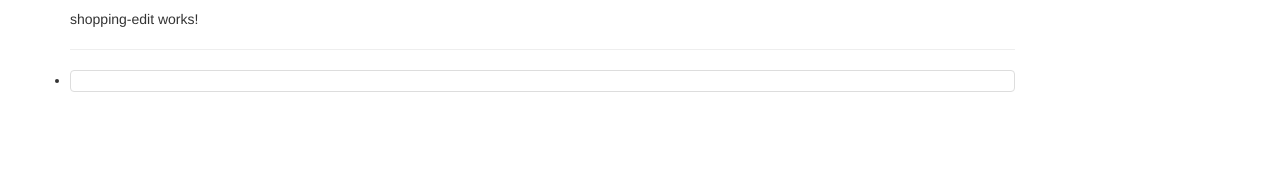
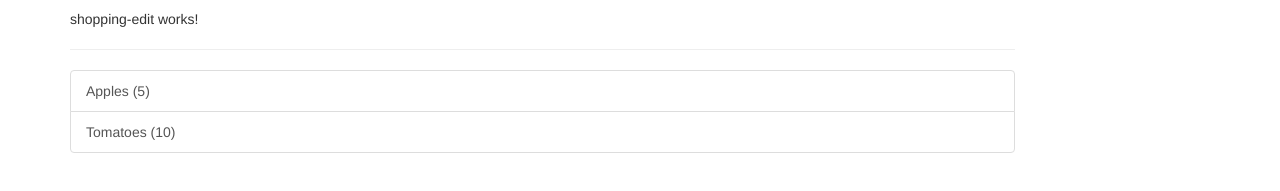
Before and after one commit to doug-newton/angular-udemy-course-project, an Angular app: page / in a window 1280 px wide. Shown: the part 239-430 px from the top of the page. Built offline with nearby package versions, Linux system fonts and the light colour scheme.

Commit message:
display dummy ingredients

```diff
--- a/src/app/shopping-list/shopping-list.component.html
+++ b/src/app/shopping-list/shopping-list.component.html
@@ -3,9 +3,10 @@
         <app-shopping-edit></app-shopping-edit>
         <hr>
         <ul class="list-group">
-            <li>
-                <a href="#" class="list-group-item" style="cursor:pointer"></a>
-            </li>
+                <a href="#" class="list-group-item" style="cursor:pointer"
+                *ngFor="let ingredient of ingredients">
+                {{ingredient.name}} ({{ingredient.amount}})
+            </a>
         </ul>
     </div>
 </div>
--- a/src/app/shopping-list/shopping-list.component.ts
+++ b/src/app/shopping-list/shopping-list.component.ts
@@ -1,4 +1,5 @@
 import { Component, OnInit } from '@angular/core';
+import { Ingredient } from '../shared/ingredient.model';
 
 @Component({
   selector: 'app-shopping-list',
@@ -7,7 +8,10 @@
 })
 export class ShoppingListComponent implements OnInit {
 
-  ingredients = []
+  ingredients: Ingredient[] = [
+    new Ingredient('Apples', 5),
+    new Ingredient('Tomatoes', 10),
+  ]
 
   constructor() { }
 
```
